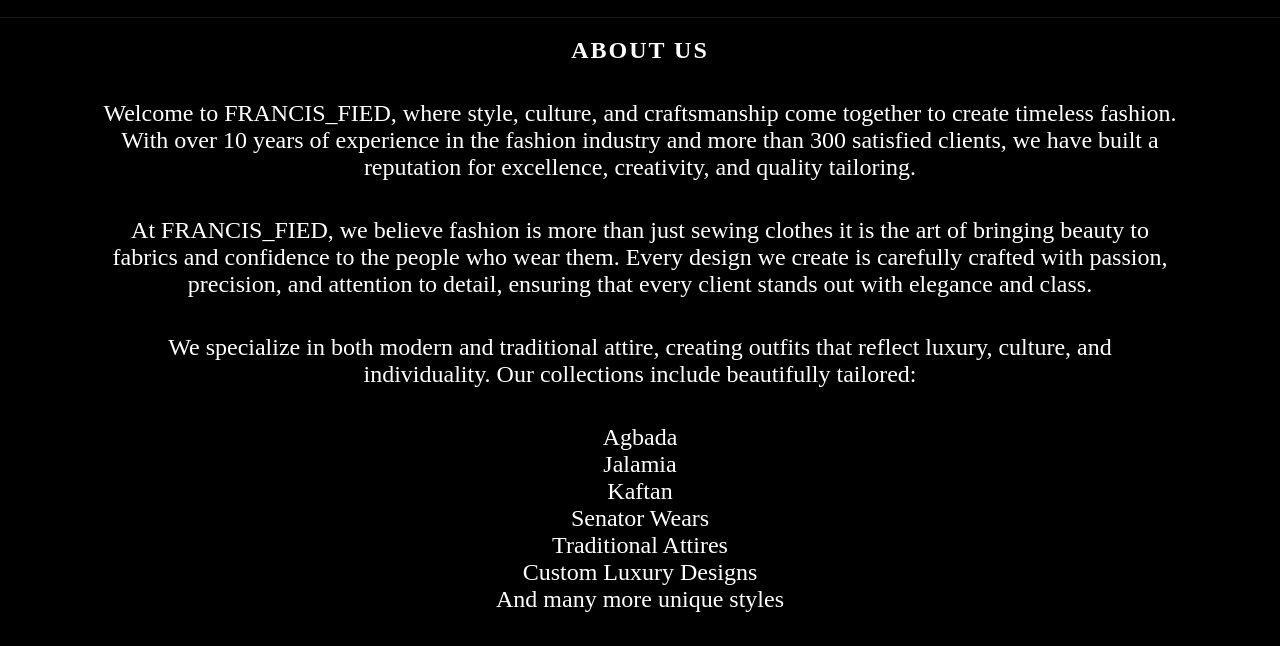
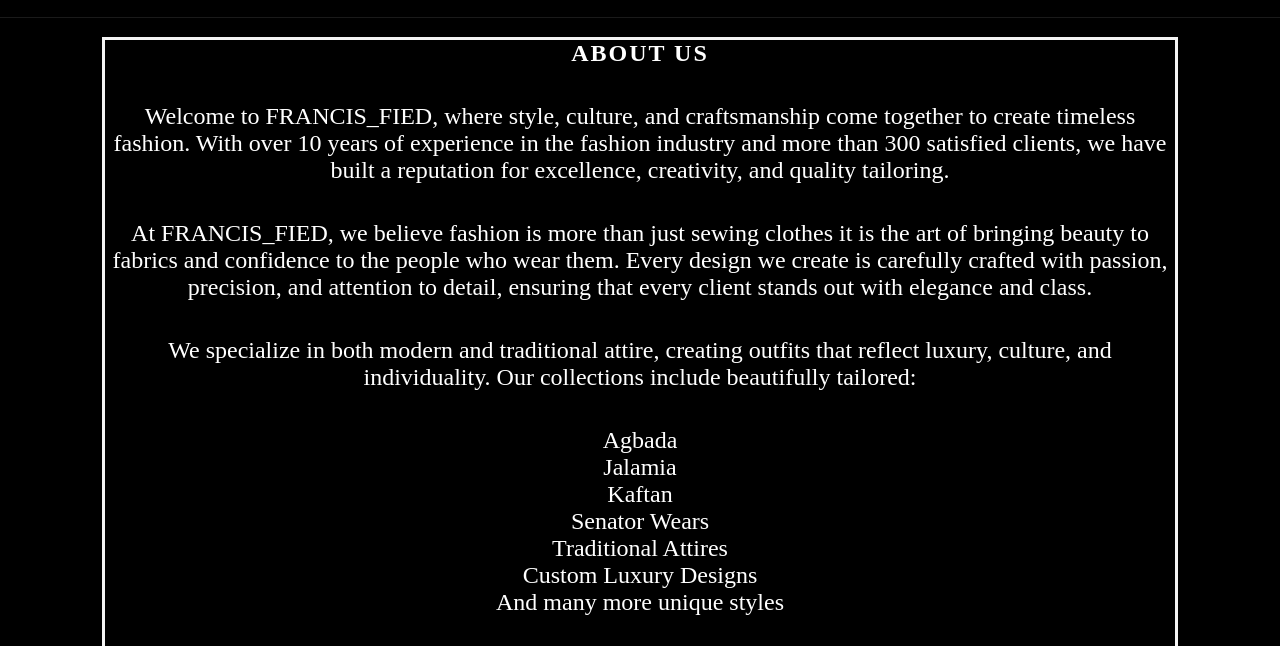
Before and after one commit to damianpaul44/FRANCIS_FIED, a plain HTML site: page About.html in a window 1280 px wide. Shown: the part 83-729 px from the top of the page. Drawn offline with Linux system fonts and the light colour scheme.

Commit message:
Add files via upload

```diff
--- a/style.css
+++ b/style.css
@@ -888,7 +888,7 @@ transform:translateX(-50%);
 }
 
 .faq-question:hover {
-  background-color: hsl(42, 27%, 90%);
+  background-color: hsl(40, 3%, 62%);
   border: 3px;
 }
 
@@ -992,3 +992,14 @@ transform:translateX(-50%);
     font-size: 2rem;
   }
 }
+
+.aboutus {
+  width: 100%;
+  border: 3px solid whitesmoke;
+  justify-content: space-between;
+  align-items: center;
+  color:white;
+  text-align: center;
+  cursor: pointer;
+  transition: background 0.3s ease;
+}
```
